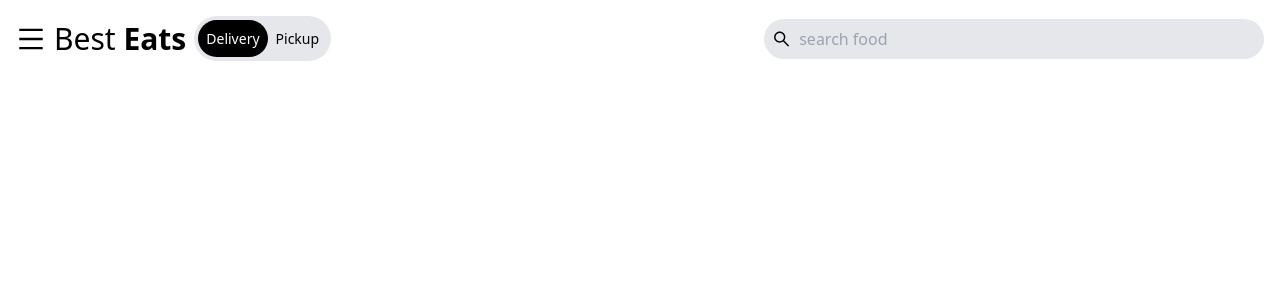
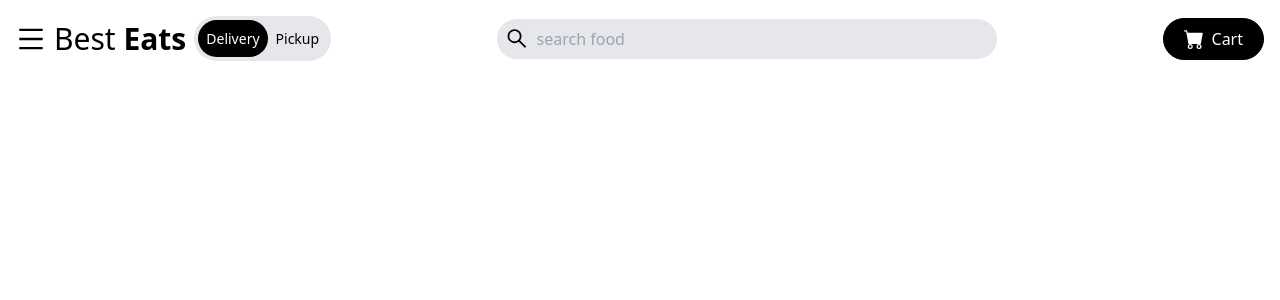
Before and after one commit to AlaminSarkerFRII/FoodieParadies, a React (Create React App) app: page / in a window 1280 px wide. Shown: the top 300 px of the page. Built offline with nearby package versions, Linux system fonts and the light colour scheme.

Commit message:
added carts

```diff
--- a/src/components/Navbar.jsx
+++ b/src/components/Navbar.jsx
@@ -1,5 +1,6 @@
 import React from "react";
 import { AiOutlineMenu, AiOutlineSearch } from "react-icons/ai";
+import { BsFillCartFill} from "react-icons/bs";
 
 const Navbar = () => {
   return (
@@ -23,7 +24,7 @@ const Navbar = () => {
       {/* search input */}
 
       <div className="rounded-full bg-gray-200 flex items-center w-[200px] sm:w-[400px] lg:w-[500px] px-2">
-        <AiOutlineSearch size={20} />
+        <AiOutlineSearch size={25} />
 
         <input
           className="bg-transparent focus:outline-none w-full p-2"
@@ -31,6 +32,12 @@ const Navbar = () => {
           placeholder="search food"
         />
       </div>
+
+      {/* cart button  */}
+    <button className="hidden md:flex items-center rounded-full bg-black text-white py-2">
+        <BsFillCartFill size={20} className="mr-2"/>        Cart
+    </button>
+
     </div>
   );
 };
```
